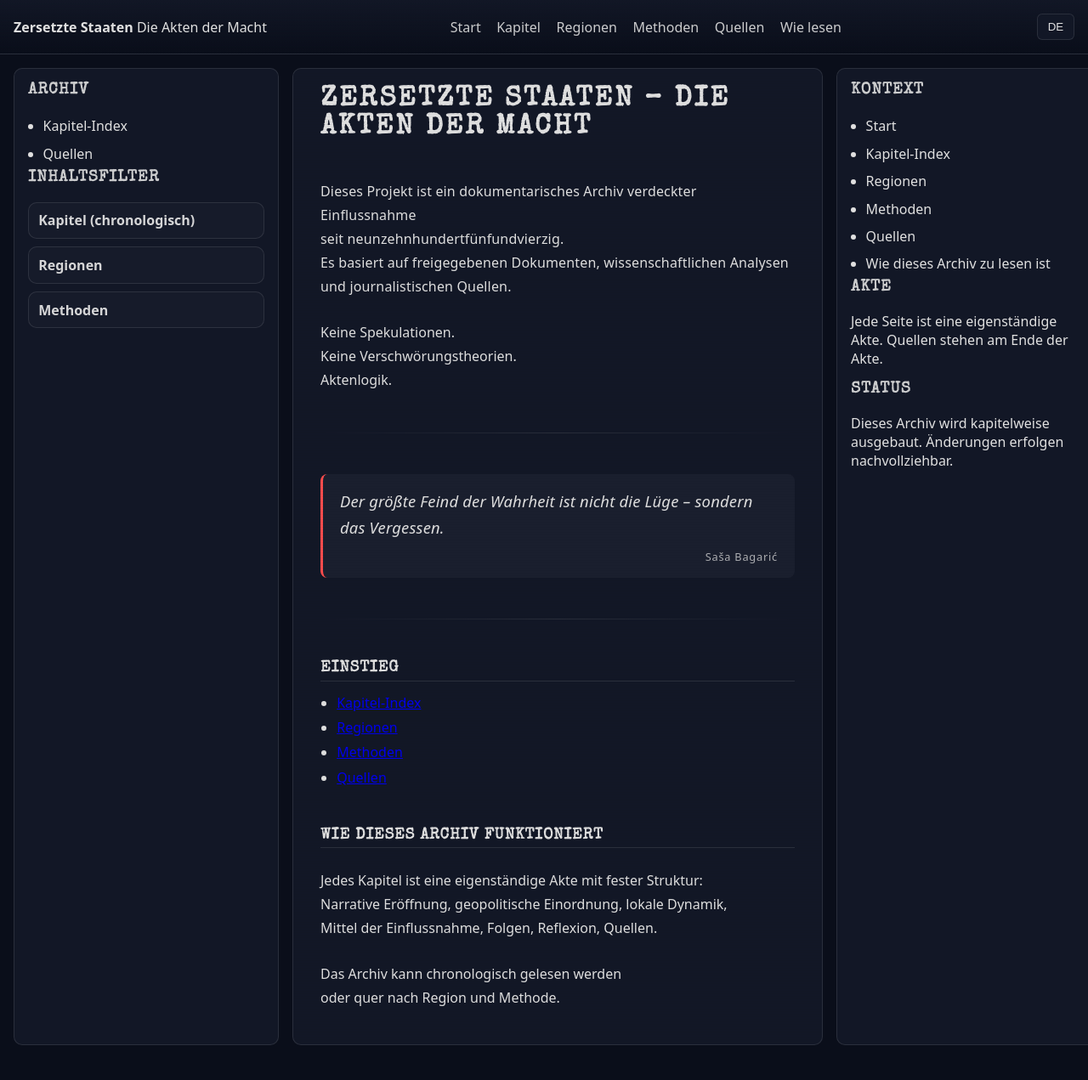
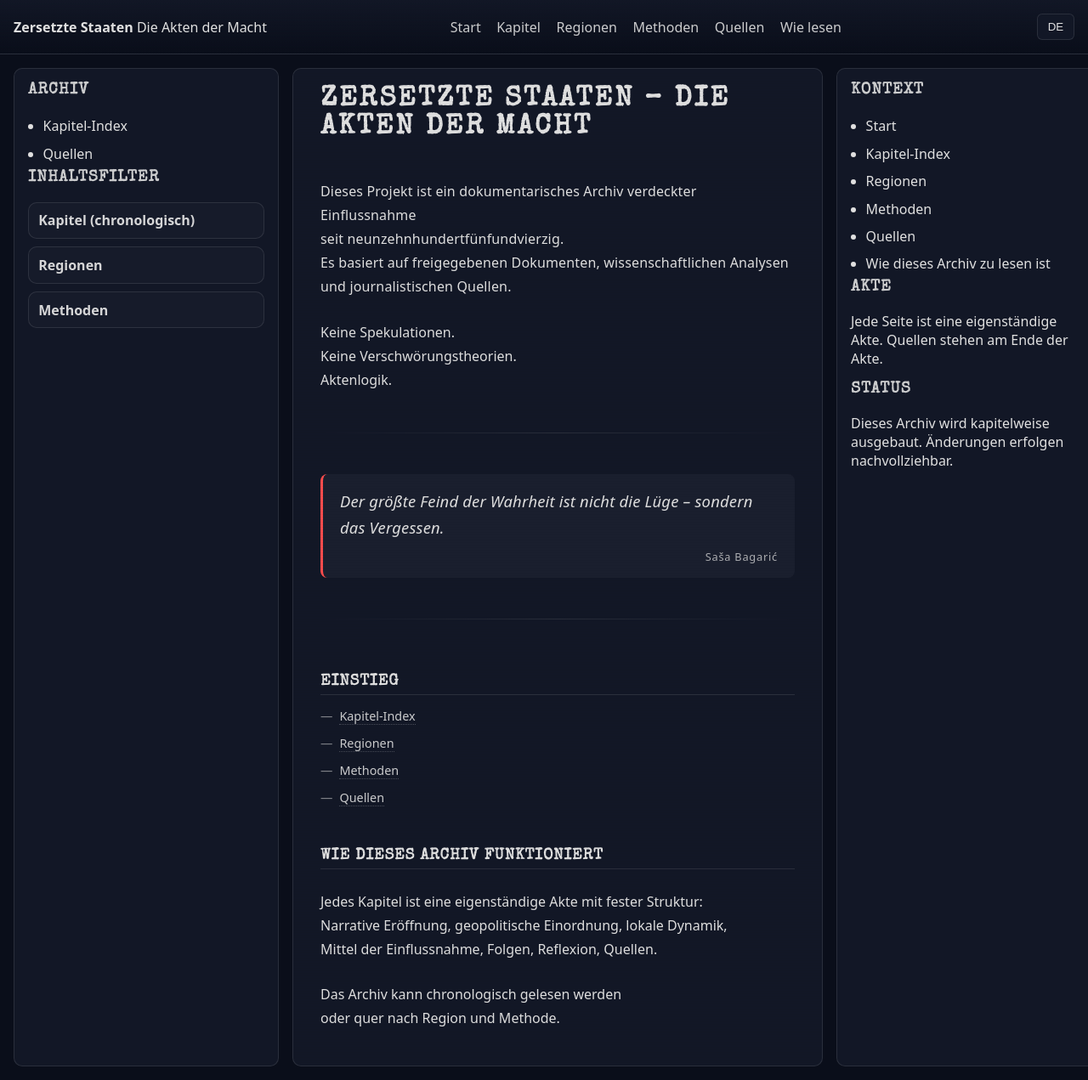
Before and after one commit to bozart-army/zersetzte-staaten-site, a Jekyll site: the page built from de/index.md, in a window 1280 px wide and 1271 px high. Shown: the whole window at 85% size. Built offline with Jekyll 4.4.1, drawn with Linux system fonts in a browser that asks for light colours; our own code applies the rules of GitHub Pages for plain Markdown files.

Commit message:
Update style.css

```diff
--- a/assets/css/style.css
+++ b/assets/css/style.css
@@ -403,3 +403,82 @@ h1, h2, h3, .aktenkopf {
     padding-right: 2rem;
   }
 }
+
+/* =========================
+   QUELLEN & FUSSNOTEN
+   ========================= */
+
+/* Quellen-Überschrift klar, ruhig */
+.content h2[id*="quelle"],
+.content h2:has(+ ul) {
+  margin-top: 4rem;
+}
+
+/* Quellenliste wie Literaturverzeichnis */
+.content ul {
+  list-style: none;
+  padding-left: 0;
+}
+
+.content ul li {
+  position: relative;
+  padding-left: 1.4rem;
+  margin-bottom: 0.6rem;
+  line-height: 1.55;
+  font-size: 0.9rem;
+  opacity: 0.9;
+}
+
+/* Nummern-/Marker-Optik links */
+.content ul li::before {
+  content: "—";
+  position: absolute;
+  left: 0;
+  top: 0;
+  opacity: 0.6;
+}
+
+/* Links in Quellen dezenter */
+.content ul li a {
+  color: var(--text);
+  text-decoration: none;
+  border-bottom: 1px dotted rgba(255,255,255,0.25);
+}
+
+.content ul li a:hover {
+  border-bottom-color: var(--accent);
+}
+
+/* Inline-Fußnoten (falls verwendet) */
+.content sup {
+  font-size: 0.7em;
+  vertical-align: super;
+  margin-left: 0.1em;
+}
+
+/* Fußnotenbereich optisch absetzen */
+.content .footnotes {
+  margin-top: 3.5rem;
+  padding-top: 1.2rem;
+  border-top: 1px dashed var(--line);
+  font-size: 0.85rem;
+  opacity: 0.9;
+}
+
+.content .footnotes ol {
+  padding-left: 1.2rem;
+}
+
+.content .footnotes li {
+  margin-bottom: 0.6rem;
+}
+
+/* Rücksprung-Link (↩︎) unaufdringlich */
+.content .footnotes a {
+  text-decoration: none;
+  opacity: 0.7;
+}
+
+.content .footnotes a:hover {
+  opacity: 1;
+}
```
